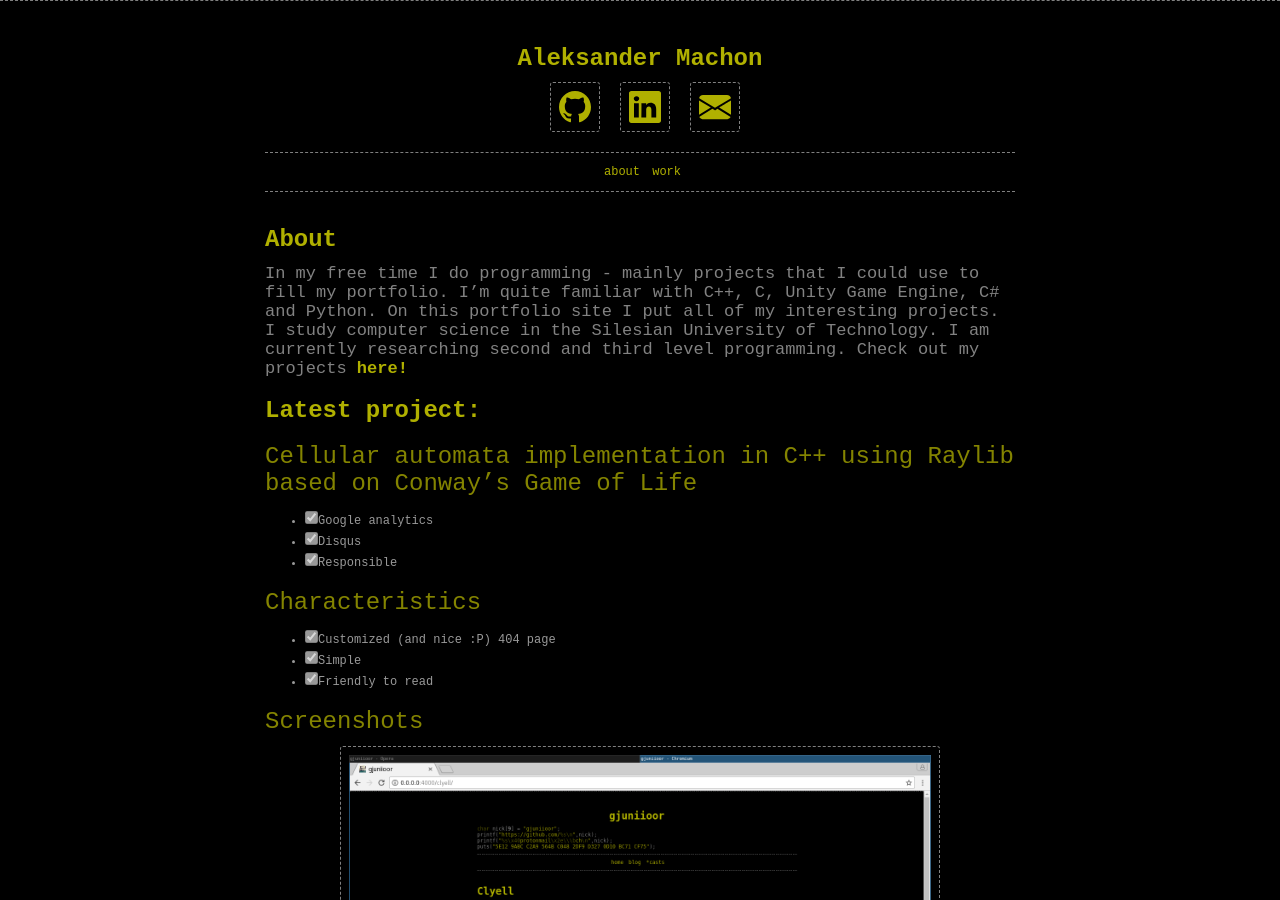
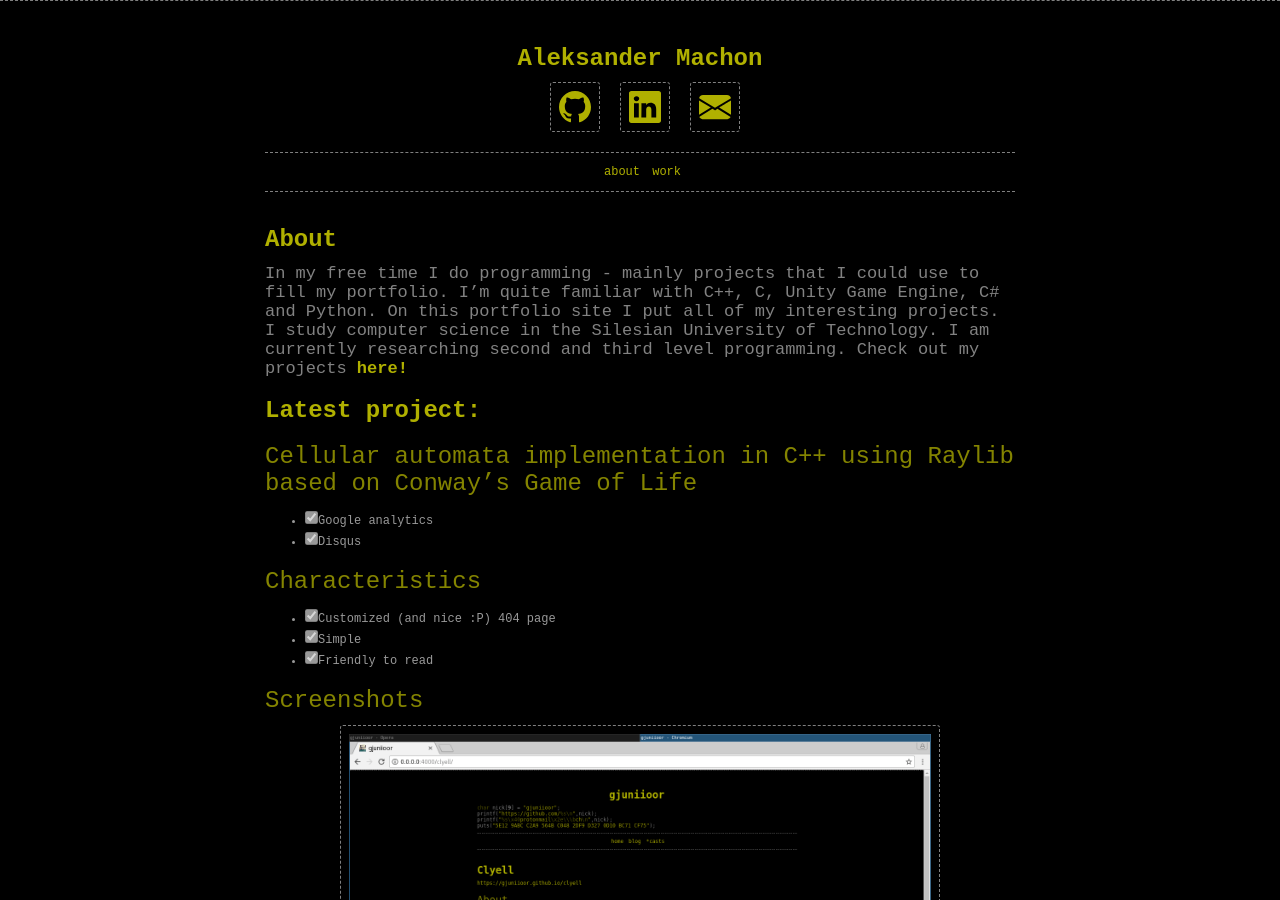
Before and after one commit to machonaleks2/machonaleks2.github.io, a Jekyll site: the page built from index.md, in a window 1280 px wide and 900 px high. Built offline with Jekyll 4.4.1, drawn with Linux system fonts in a browser that asks for light colours.

Commit message:
Update index.md

```diff
--- a/index.md
+++ b/index.md
@@ -16,7 +16,7 @@
 ### Cellular automata implementation in C++ using Raylib based on Conway's Game of Life
 - [x] Google analytics
 - [x] Disqus
-- [x] Responsible
+
 
 
 ### Characteristics
```
